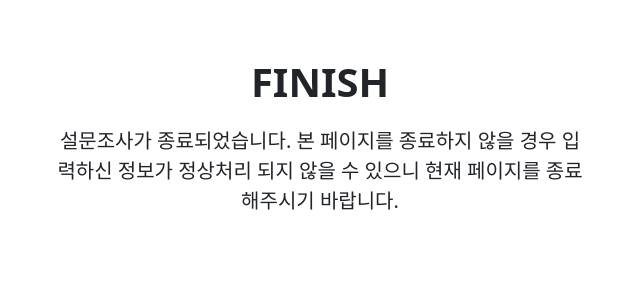
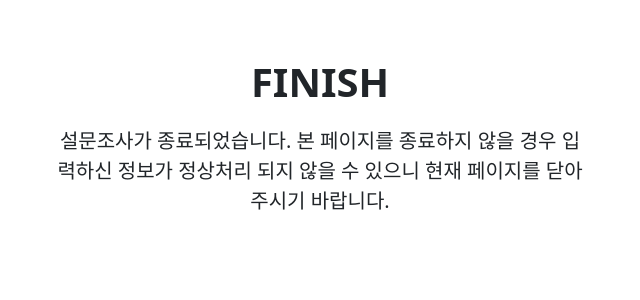
Before and after one commit to sujinhur/survey_form, a Django app: page /survey/result in a window 1280 px wide. Shown: the top 300 px of the page, without its empty margins (320-960 px from the left). Run offline with Django 3.2, Linux system fonts and the light colour scheme; some libraries are stand-ins or nearby versions.

Commit message:
result modify

```diff
--- a/svform/templates/survey/result.html
+++ b/svform/templates/survey/result.html
@@ -6,7 +6,7 @@
             <h1 class="text-center">FINISH</h1>
         </div>
         <div class="row d-grid col-6 mx-auto text-center">
-            <p class="lead"><strong>설문조사가 종료되었습니다. 본 페이지를 종료하지 않을 경우 입력하신 정보가 정상처리 되지 않을 수 있으니 현재 페이지를 종료해주시기 바랍니다.</strong></p>
+            <p class="lead"><strong>설문조사가 종료되었습니다. 본 페이지를 종료하지 않을 경우 입력하신 정보가 정상처리 되지 않을 수 있으니 현재 페이지를 닫아주시기 바랍니다.</strong></p>
 
         </div>
 
```
